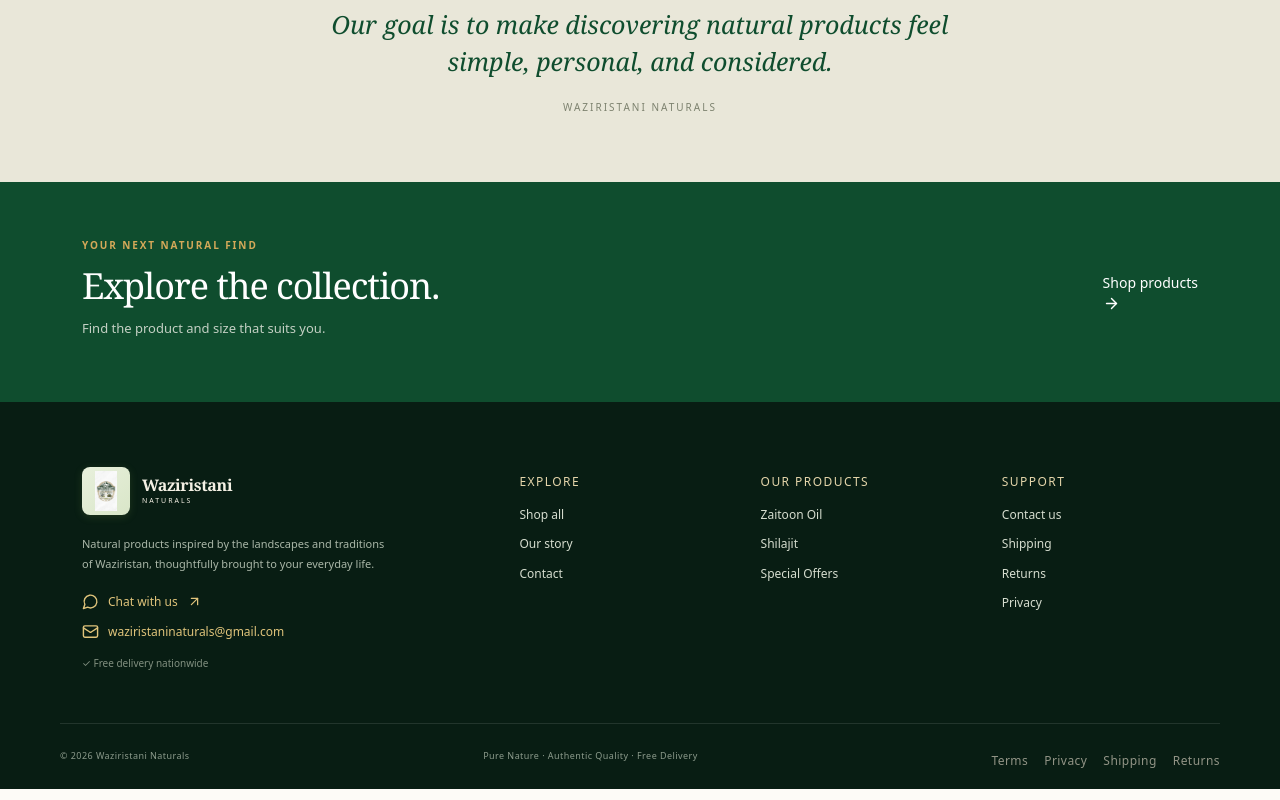
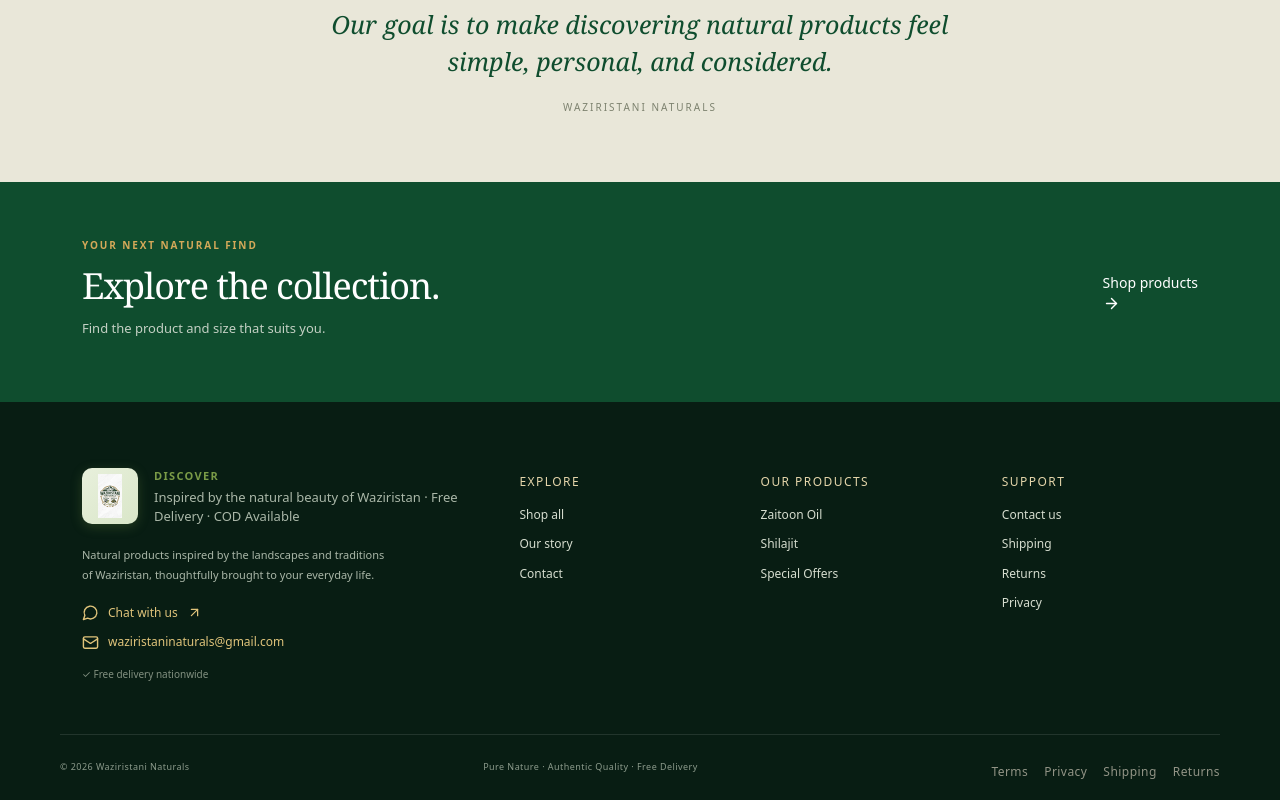
Before and after one commit to Nabeelalam007/Waziristaninaturals, a Next.js app: page / in a window 1280 px wide. Shown: the part 4054-4854 px from the top of the page. Built offline with nearby package versions, Linux system fonts and the light colour scheme.

Commit message:
Fix footer layout: Separate logo and tagline for clarity - Logo now displays only as image (56px) with green gradient background, DISCOVER text and tagline appear on separate lines beside logo, no more text overlap

```diff
--- a/src/components/Footer.tsx
+++ b/src/components/Footer.tsx
@@ -1,6 +1,6 @@
 import Link from "next/link";
+import Image from "next/image";
 import { MessageCircle, ArrowUpRight, Mail } from "lucide-react";
-import Logo from "./Logo";
 import { WHATSAPP_NUMBER } from "@/lib/config";
 
 const EMAIL = "waziristaninaturals@gmail.com";
@@ -10,7 +10,67 @@ export default function Footer() {
     <footer className="footer">
       <div className="container footer-grid">
         <div className="footer-brand">
-          <Logo light/>
+          <div style={{
+            display: 'flex',
+            alignItems: 'center',
+            gap: '16px',
+            marginBottom: '20px'
+          }}>
+            {/* Logo image only - no text */}
+            <Link
+              href="/"
+              aria-label="Waziristani Naturals home"
+              style={{
+                position: 'relative',
+                width: '56px',
+                height: '56px',
+                flexShrink: 0,
+                background: 'linear-gradient(135deg, #e8f0dc 0%, #d9e6c8 100%)',
+                borderRadius: '10px',
+                padding: '6px',
+                boxShadow: '0 3px 12px rgba(122, 155, 71, 0.25)',
+                display: 'block'
+              }}
+            >
+              <Image
+                src="/logo.jpg"
+                alt="Waziristani Naturals Logo"
+                width={56}
+                height={56}
+                style={{
+                  objectFit: 'contain',
+                  width: '100%',
+                  height: '100%',
+                  borderRadius: '8px'
+                }}
+                priority
+                unoptimized
+              />
+            </Link>
+            {/* Tagline beside logo */}
+            <div style={{
+              display: 'flex',
+              flexDirection: 'column',
+              gap: '4px'
+            }}>
+              <span style={{
+                fontSize: '11px',
+                fontWeight: '700',
+                color: '#7a9b47',
+                letterSpacing: '0.12em',
+                textTransform: 'uppercase'
+              }}>
+                DISCOVER
+              </span>
+              <span style={{
+                fontSize: '13px',
+                color: '#aab7a8',
+                lineHeight: '1.4'
+              }}>
+                Inspired by the natural beauty of Waziristan · Free Delivery · COD Available
+              </span>
+            </div>
+          </div>
           <p>Natural products inspired by the landscapes and traditions of Waziristan, thoughtfully brought to your everyday life.</p>
           <a className="footer-wa" href={`https://wa.me/${WHATSAPP_NUMBER}`} target="_blank" rel="noreferrer"><MessageCircle size={17}/> Chat with us <ArrowUpRight size={15}/></a>
           <a className="footer-wa" href={`mailto:${EMAIL}`}><Mail size={17}/> {EMAIL}</a>
```
